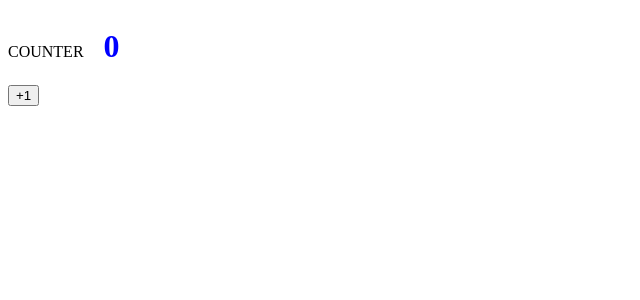
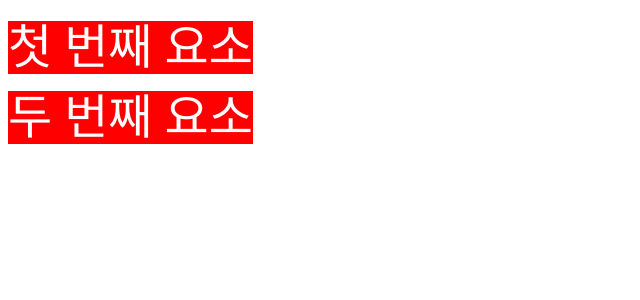
Before and after one commit to believehan/React_study, a React (Create React App) app: page / in a window 1280 px wide. Shown: the top 300 px of the page, without its empty margins (0-640 px from the left). Built offline with nearby package versions, Linux system fonts and the light colour scheme.

Commit message:
이벤트 연습중

```diff
--- a/src/App.js
+++ b/src/App.js
@@ -1,20 +1,19 @@
-import Counter from "./subModule/Counter";
+import { Event1, Event2 } from "./subModule/Event1";
 
 function App() {
-    const spanStyle = {
-        display: 'inline-block',
-        margin: '20px 20px',
-        color: 'blue',
-        fontWeight: 'bold',
-        fontSize: '2em',
-    },
-        btnStyle = {
-            marginRight: '40px',
-        };
+  const style = {
+    backgroundColor: 'red',
+    color: 'white',
+    fontSize: '3em',
+    textDecoration: 'none',
+  };
 
-    return (
-        <Counter spanStyle={spanStyle} btnStyle={btnStyle} />
-    );
+  return (
+    <>
+      <Event1 style={style} />
+      <Event2 style={style} />
+    </>
+  );
 }
 
 export default App;
--- a/src/subModule/Counter.jsx
+++ b/src/subModule/Counter.jsx
@@ -2,7 +2,7 @@ import { useState } from 'react';
 
 function Counter({ spanStyle, btnStyle }) {
     const [count, setCount] = useState(0);
-
+    //   [변수,  다른 값으로 변경할 수 있는 set함수] = useState(초기값);
     // function plusCounter() {
     //     let point = 5;
 
--- a/src/subModule/Event1.jsx
+++ b/src/subModule/Event1.jsx
@@ -1,23 +1,30 @@
-export default function Event1({ style }) {
+let test;
+
+export function Event1({ style }) {
     /*
-        <함수 표현식과 함수선언의 차이>
+        함수 표현식은 아래와 같이 전역변수에 할당이 가능함으로써, 외부의
+        다른 컴포넌트에서도 참조 가능함을 확인가능.
 
-        -함수 선언은 호이스팅 특성으로 인한 코드설계 미스가 발생될 우려가 있고,
-        정의된 블록{} 내에서만 참조가 가능한 반면, 함수 표현식은 전역변수에 할당
-        하여 전역적으로 활용 가능한 장점으로 인해 함수 선언을 사용하지 못하는
-        상황에 대한 대응 처리가 가능.
+       ※ 리액트는 상태값(state) 의 변경에 의해 리렌더링이 발생하지만,
+       이벤트 헨들러를 사용하여 직접 DOM을 조작하는 경우에는 React의
+       상태관리와 는 별개로, 직접 DOM 요소의 스타일 변경이 가능.
     */
-    const setBg = e => {
-        /*
-            a태그의 새로고침 이벤트 특성을 해제.
-        */
-        e.preventDefault(); // a태그를 누르면 href 를 통해 이동하거나, 창이 새로고침하여 실행
-                            //preventDefault 를 통해 이러한 동작을 막아줄 수 있습니다.
+   test = e => {
+    e.preventDefault();
+    e.target.style.backgroundColor = 'green'
+   };
 
-        /*
-            <이벤트 처리>
-            -js 와 같이 인라인 형식으로 on ~ 으로 시작하는 이벤트 키워드명을 요소의
-            프로퍼티로 하되, js 와 달리 ㅐㅜ
-        */
-    };
+   return (
+    <div>
+        <a href="." style={style} onClick={test}>첫 번째 요소</a>
+    </div>
+   )
 }
+
+export function Event2({style}) {
+    return (
+        <div>
+             <a href="." style={style} onClick={test}>두 번째 요소</a>
+        </div>
+    );
+}
```
